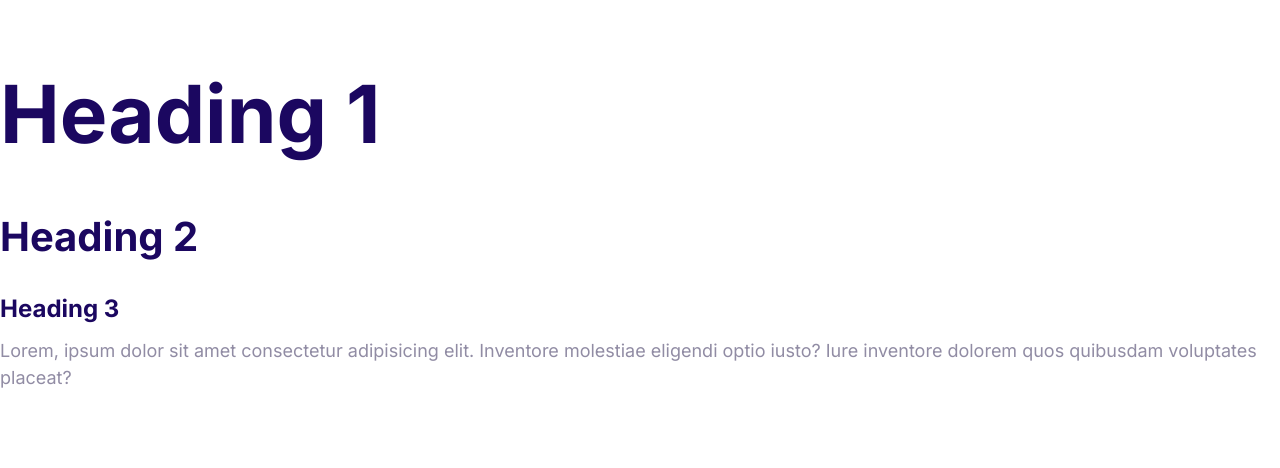
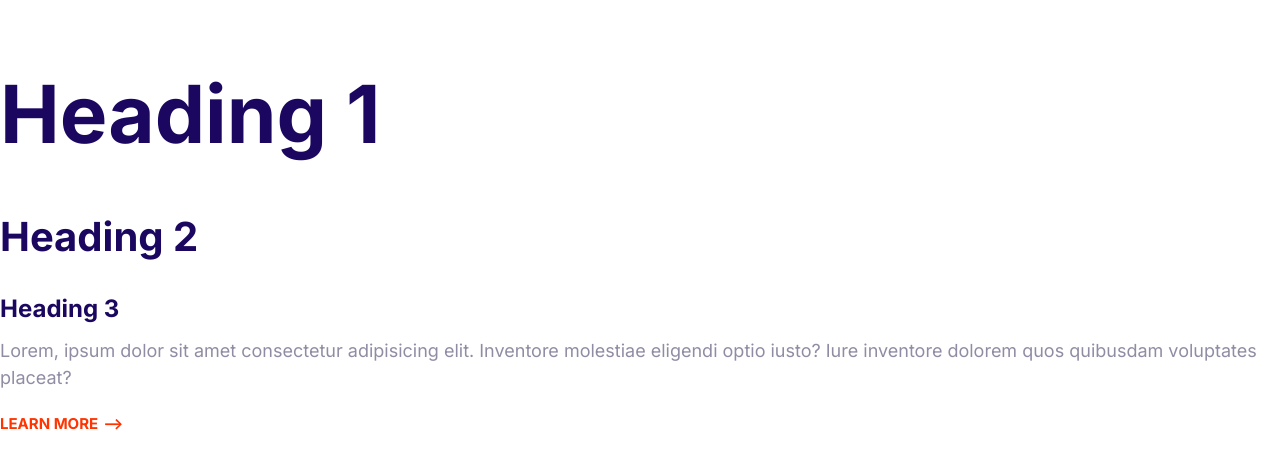
Before and after one commit to alanluqman/Demo-Website, a plain HTML site: page index.html in a window 1280 px wide. Drawn offline with Linux system fonts and the light colour scheme.

Commit message:
build arrow link component.

```diff
--- a/css/style.css
+++ b/css/style.css
@@ -6,7 +6,11 @@
     --color-body:#918ca4;
 
 }
+
+/*  Typography */
+
 html{
+    /*  62.5% of 16px = 10px */
     font-size: 62.5%;
 }
 
@@ -59,3 +63,27 @@ p {
     }
 
 }
+
+/* Links */
+a{
+    text-decoration: none;
+}
+.link-arrow{
+    color: var(--color-accent);
+    text-transform: uppercase;
+    font-size: 2rem;
+    font-weight: bold;
+}
+.link-arrow::after{
+    content: '-->';
+    margin-left: 5px;
+    transition: margin 0.15s;
+}
+.link-arrow:hover::after{
+    margin-left: 15px;
+}
+@media screen and (min-width:1024px){
+    .link-arrow{
+        font-size: 1.5rem;
+    }
+}
--- a/index.html
+++ b/index.html
@@ -17,6 +17,7 @@
     <h3>Heading 3</h3>
     <p>Lorem, ipsum dolor sit amet consectetur adipisicing elit. Inventore molestiae eligendi optio iusto? Iure inventore dolorem quos quibusdam voluptates placeat?</p>
 
+    <a href="#" class="link-arrow">Learn More</a>
 
 
 </body>
```
Also changed, not shown: components/links.html (added, +1 -0 lines).
